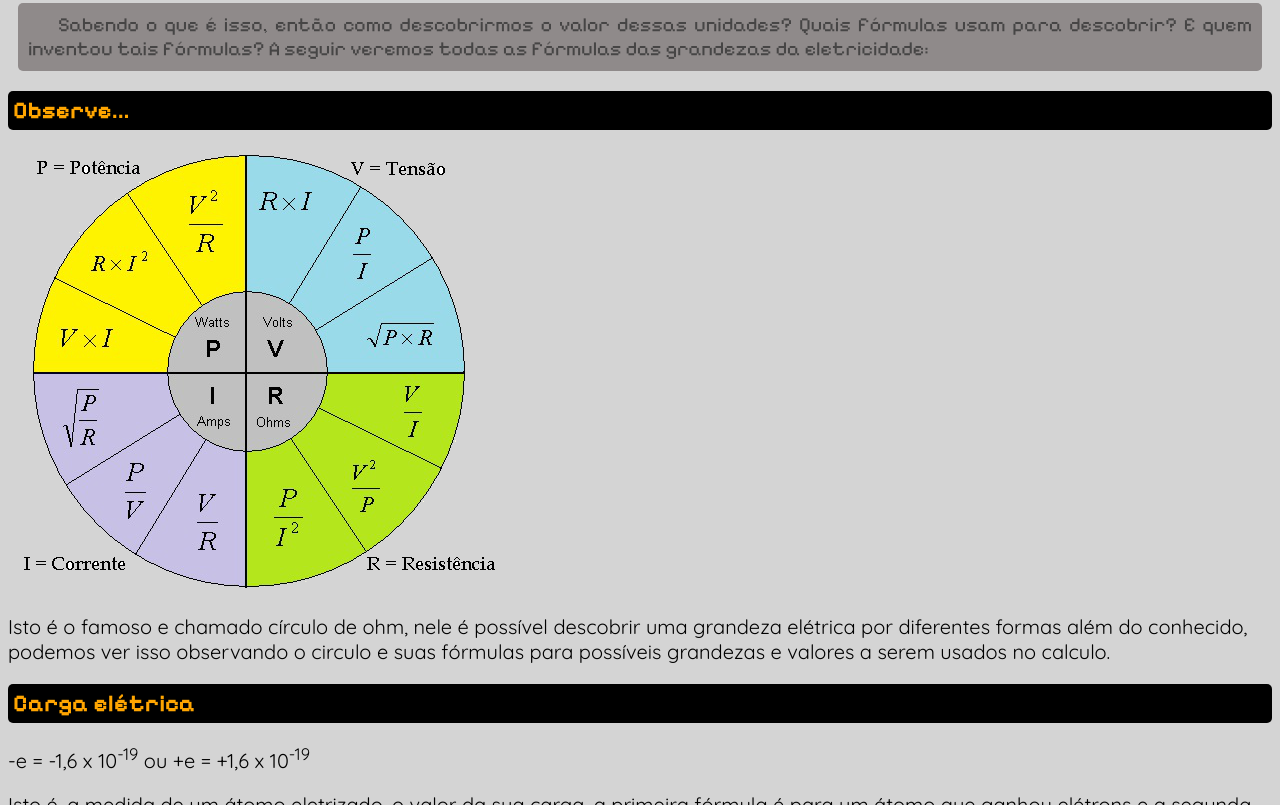
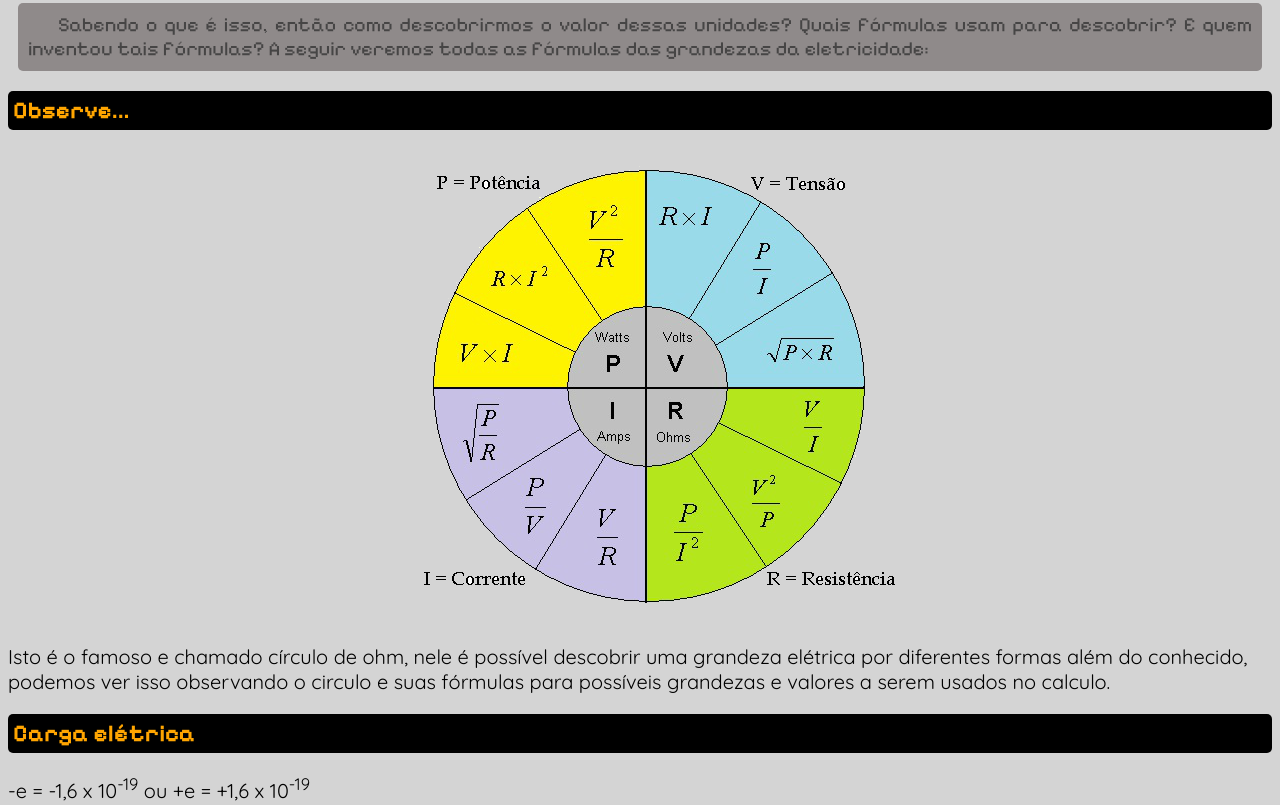
Before and after one commit to PedroJunior1630/EletroInfo, a plain HTML site: page index.html in a window 1280 px wide. Shown: the part 564-1369 px from the top of the page. Drawn offline with Linux system fonts and the light colour scheme.

Commit message:
Alterando o circulo...

```diff
--- a/_css/style.css
+++ b/_css/style.css
@@ -84,6 +84,21 @@ section#sessao div.titulos p{
     padding: 10px;
     margin: 10px;
     border-radius: 5px;
+}
+section#sessao div.intro img{
+    position: relative;
+    left: 400px;
+    margin-bottom: 15px;
+    margin-top: 15px;
+}
+section#sessao div.intro img:hover{
+    position: relative;
+    left: 400px;
+    margin-bottom: 15px;
+    margin-top: 15px;
+    background-color: #7c7b7b;
+    border-radius: 5px;
+    padding: 10px;
 }
 section#sessao div.intro h1{
     color: #FFA500;
```
